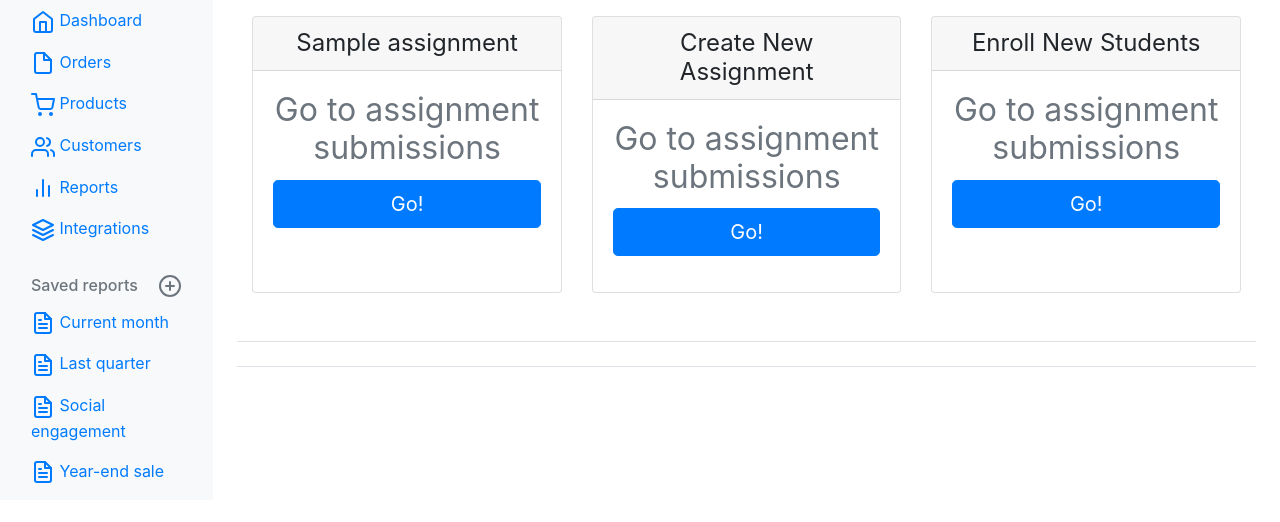
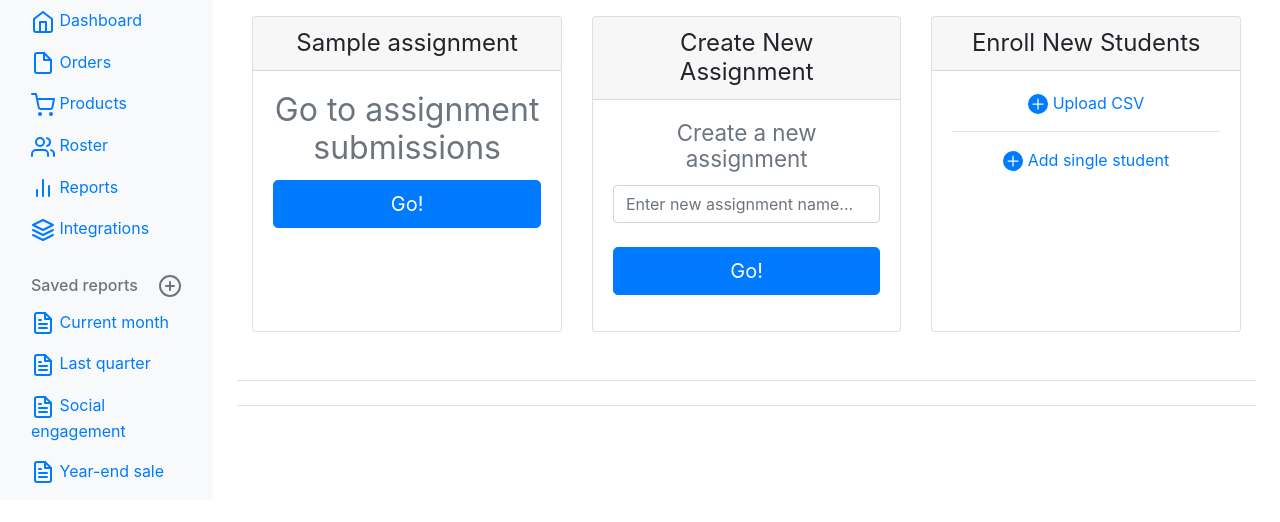
Before and after one commit to AlidaHartwell/umbc-submitsystem, a Django app: page /courses/1/assignments in a window 1280 px wide. Shown: the part 40-562 px from the top of the page. Run offline with Django 3.2, Linux system fonts and the light colour scheme; tables that the repository leaves empty hold one stand-in row (values such as "Sample post"); some libraries are stand-ins or nearby versions.

Commit message:
Add single student, add course and random gussying

```diff
--- a/mysite/submitsys/templates/submitsys/assignment.html
+++ b/mysite/submitsys/templates/submitsys/assignment.html
@@ -30,12 +30,17 @@
                     </div>
 
                     <div class="card-body">
-                    <h1 class="card-title pricing-card-title"><small class="text-muted">Go to assignment
-                        submissions</small></h1>
+                        <h3 class="card-title pricing-card-title"><small class="text-muted">
+                            Create a new assignment
+                        </small></h3>
 
 
-                    <form action="{% url 'assignment_form' course_id %}" method="post">
+                        <form action="{% url 'assignment_create' course_id %}" method="post">
                             {% csrf_token %}
+
+                            <input type="text" class="form-control" placeholder="Enter new assignment name..." value=""
+                                   name="assignmentTitle"/>
+                            <br/>
                             <button type="submit" class="btn btn-lg btn-block btn-primary">Go!</button>
                         </form>
                     </div>
@@ -47,14 +52,26 @@
                     </div>
 
                     <div class="card-body">
-                    <h1 class="card-title pricing-card-title"><small class="text-muted">Go to assignment
-                        submissions</small></h1>
+                        <a href="{% url 'new_enrollment' course_id %}">
+                            <svg class="bi bi-plus-circle-fill" width="20px" height="20px" viewBox="0 0 16 16"
+                                 fill="currentColor" xmlns="http://www.w3.org/2000/svg">
+                                <path fill-rule="evenodd"
+                                      d="M16 8A8 8 0 110 8a8 8 0 0116 0zM8.5 4a.5.5 0 00-1 0v3.5H4a.5.5 0 000 1h3.5V12a.5.5 0 001 0V8.5H12a.5.5 0 000-1H8.5V4z"
+                                      clip-rule="evenodd"/>
+                            </svg>
+                            Upload CSV
+                        </a>
+                        <hr/>
+                        <a href="{% url 'add_single_enrollment' course_id %}">
+                            <svg class="bi bi-plus-circle-fill" width="20px" height="20px" viewBox="0 0 16 16"
+                                 fill="currentColor" xmlns="http://www.w3.org/2000/svg">
+                                <path fill-rule="evenodd"
+                                      d="M16 8A8 8 0 110 8a8 8 0 0116 0zM8.5 4a.5.5 0 00-1 0v3.5H4a.5.5 0 000 1h3.5V12a.5.5 0 001 0V8.5H12a.5.5 0 000-1H8.5V4z"
+                                      clip-rule="evenodd"/>
+                            </svg>
+                            Add single student
+                        </a>
 
-
-                    <form action="{% url 'new_enrollment' course_id %}" method="post">
-                        {% csrf_token %}
-                        <button type="submit" class="btn btn-lg btn-block btn-primary">Go!</button>
-                    </form>
                     </div>
                 </div>
 
@@ -62,4 +79,4 @@
         </div>
     </div>
 
-{% endblock%}
+{% endblock %}
--- a/mysite/submitsys/templates/submitsys/dashboard.html
+++ b/mysite/submitsys/templates/submitsys/dashboard.html
@@ -106,7 +106,7 @@
                                     <path d="M23 21v-2a4 4 0 0 0-3-3.87"></path>
                                     <path d="M16 3.13a4 4 0 0 1 0 7.75"></path>
                                 </svg>
-                                Customers
+                                Roster
                             </a>
                         </li>
                         <li class="nav-item">
--- a/mysite/submitsys/urls.py
+++ b/mysite/submitsys/urls.py
@@ -7,6 +7,8 @@ urlpatterns = [
     path('courses', views.course_console, name='course_console'),
     path('courses/create', views.course_create, name='course_create'),
     path('courses/<int:course_id>/enroll', views.new_enrollment, name='new_enrollment'),
+    path('courses/<int:course_id>/enrollSingle', views.single_enrollment, name='add_single_enrollment'),
+    path('courses/<int:course_id>/enrollSingle/submit', views.save_single_enrollment, name='save_single_enrollment'),
     path('courses/<int:course_id>/enroll/status', views.course_enrollment, name='course_enrollment'),
     path('courses/<int:course_id>/assignments', views.assignment_console, name='assignment_console'),
     path('courses/<int:course_id>/assignments/redirect', views.assignment_create, name='assignment_create'),
--- a/mysite/submitsys/views.py
+++ b/mysite/submitsys/views.py
@@ -1,7 +1,7 @@
 import csv
 
 from django.http import HttpResponse, HttpResponseRedirect
-from django.shortcuts import get_object_or_404
+from django.shortcuts import get_object_or_404, render
 from django.template import loader
 from django.urls import reverse
 from datetime import datetime, timezone
@@ -183,3 +183,18 @@ def course_enrollment(request, course_id):
             student.save()
             student.student_courses.add(Course.objects.get(pk=course_id))
     return HttpResponseRedirect(reverse("new_enrollment", args=[course_id]))
+
+
+def single_enrollment(request, course_id):
+    course: Course = get_object_or_404(Course, pk=course_id)
+    return render(request, 'submitsys/add_single.html', context={'course': course})
+
+def save_single_enrollment(request, course_id):
+    course: Course = get_object_or_404(Course, pk=course_id)
+    student: Student
+    student, created = Student.objects.get_or_create(student_email=request.POST['email'])
+    student.student_fname = request.POST['firstname']
+    student.student_lname = request.POST['lastname']
+    student.student_courses.add(course)
+    student.save()
+    return HttpResponseRedirect(reverse('assignment_console', args=[course_id]))
```
Also changed, not shown: mysite/submitsys/templates/submitsys/add_single.html (added, +28 -0 lines), mysite/submitsys/templates/submitsys/course_dashboard.html (+21 -2 lines). Lines whose indentation alone changed are shown as unchanged.
